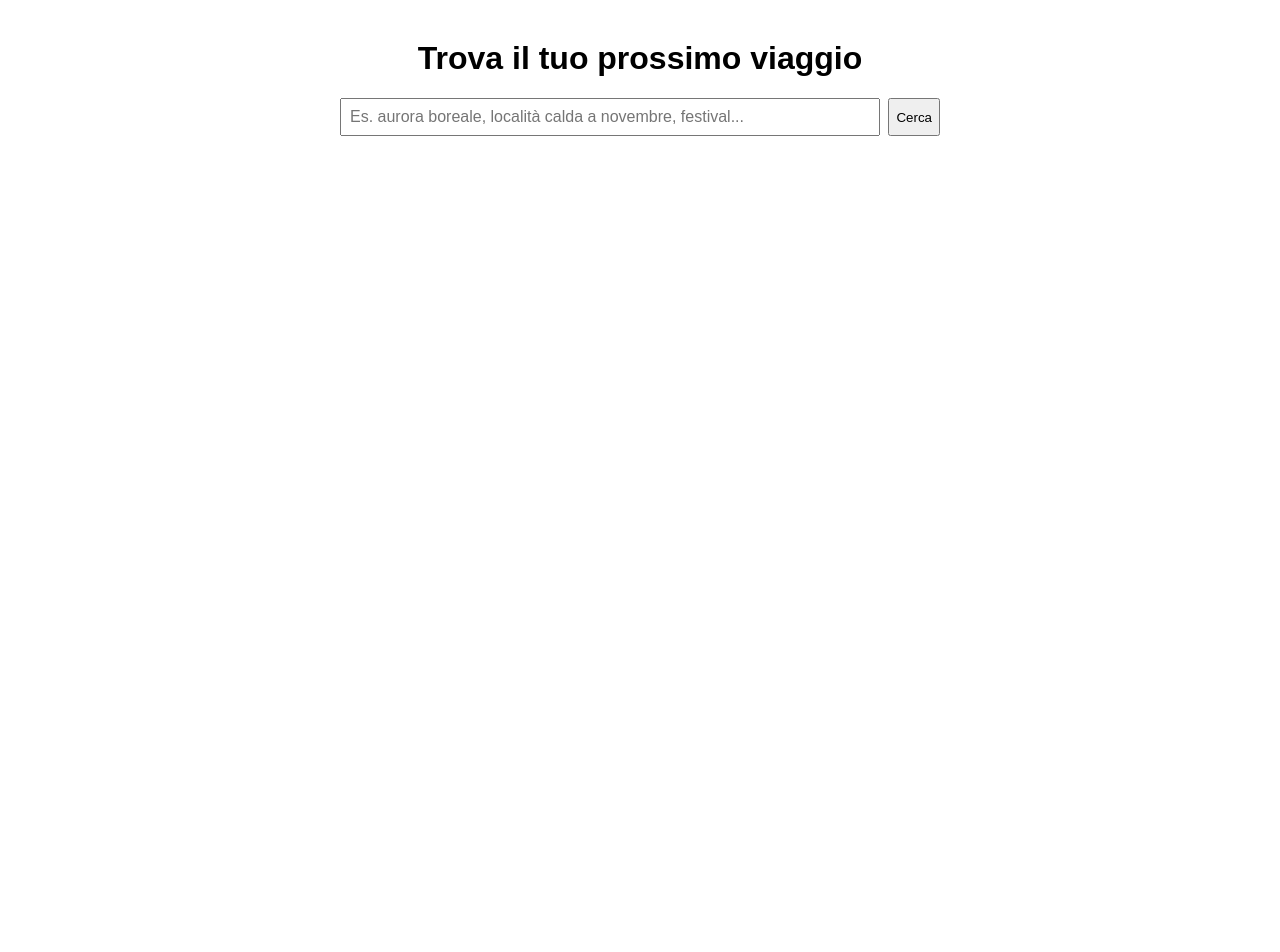
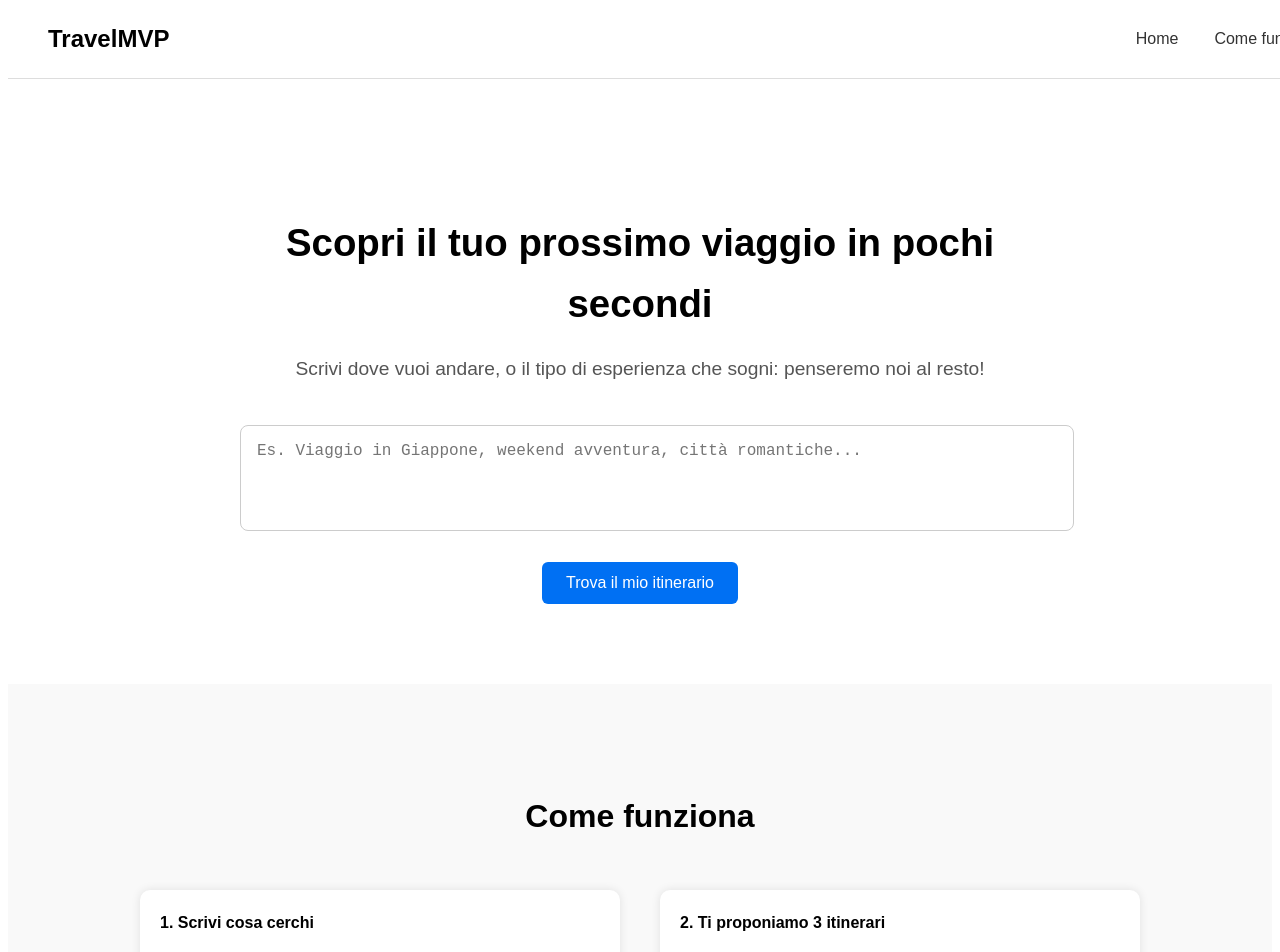
Before and after one commit to enricodifranco/travel-mvp-starter, a React (Create React App) app: page / in a window 1280 px wide. Shown: the top 952 px of the page. Before the commit the page ends 800 px from the top, so only its background shows below. Built offline with nearby package versions, Linux system fonts and the light colour scheme.

Commit message:
Update App.js

```diff
--- a/src/App.js
+++ b/src/App.js
@@ -1,88 +1,106 @@
 import { useState } from "react";
-
-const itineraries = [
-  {
-    id: "aurora01",
-    titolo: "Aurora Boreale in Norvegia",
-    stile: "natura",
-    periodo: "novembre-marzo",
-    localita: "Tromsø, Norvegia",
-    durata: "5 giorni",
-    contenuto:
-      "Giorno 1: Arrivo. Giorno 2: Safari aurora. Giorno 3: Slitte con i cani. Giorno 4: Relax in sauna. Giorno 5: Ritorno.",
-  },
-  {
-    id: "mare01",
-    titolo: "Relax alle Canarie",
-    stile: "mare",
-    periodo: "ottobre-aprile",
-    localita: "Fuerteventura, Spagna",
-    durata: "7 giorni",
-    contenuto:
-      "Giorno 1: Spiaggia. Giorno 2: Surf. Giorno 3: Escursione in barca. Giorno 4: Relax. Giorno 5: Trekking. Giorno 6: Mercatino. Giorno 7: Ritorno.",
-  },
-  {
-    id: "festival01",
-    titolo: "Vivi il Tomorrowland",
-    stile: "festival",
-    periodo: "luglio",
-    localita: "Boom, Belgio",
-    durata: "3 giorni",
-    contenuto:
-      "Giorno 1: Arrivo e apertura. Giorno 2: Concerti principali. Giorno 3: Chill‑out e ritorno.",
-  },
-];
 
 export default function App() {
   const [query, setQuery] = useState("");
-  const [risultati, setRisultati] = useState([]);
 
-  const cerca = () => {
-    const filtrati = itineraries.filter((it) =>
-      query
-        .toLowerCase()
-        .split(" ")
-        .some(
-          (kw) =>
-            it.titolo.toLowerCase().includes(kw) ||
-            it.stile.toLowerCase().includes(kw) ||
-            it.periodo.toLowerCase().includes(kw)
-        )
-    );
-    setRisultati(filtrati.length ? filtrati : itineraries.slice(0, 3));
+  const scrollTo = (id) => {
+    document.getElementById(id)?.scrollIntoView({ behavior: "smooth" });
   };
 
   return (
-    <div style={{ maxWidth: 600, margin: "40px auto", fontFamily: "sans-serif" }}>
-      <h1 style={{ textAlign: "center" }}>Trova il tuo prossimo viaggio</h1>
-      <div style={{ display: "flex", gap: "8px", marginBottom: 24 }}>
-        <input
-          style={{ flex: 1, padding: "8px", fontSize: "16px" }}
-          placeholder="Es. aurora boreale, località calda a novembre, festival..."
+    <div style={{ fontFamily: "sans-serif", lineHeight: 1.6 }}>
+      {/* HEADER */}
+      <header
+        style={{
+          position: "fixed",
+          top: 0,
+          width: "100%",
+          backgroundColor: "#fff",
+          borderBottom: "1px solid #ddd",
+          zIndex: 1000,
+          display: "flex",
+          justifyContent: "space-between",
+          padding: "20px 40px",
+        }}
+      >
+        <h2 style={{ margin: 0 }}>TravelMVP</h2>
+        <nav style={{ display: "flex", gap: "24px" }}>
+          <button onClick={() => scrollTo("home")} style={navBtnStyle}>Home</button>
+          <button onClick={() => scrollTo("come-funziona")} style={navBtnStyle}>Come funziona</button>
+        </nav>
+      </header>
+
+      {/* HERO - SEZIONE RICERCA */}
+      <section id="home" style={{ paddingTop: 100, maxWidth: 800, margin: "80px auto", textAlign: "center" }}>
+        <h1 style={{ fontSize: "2.4rem", marginBottom: 16 }}>
+          Scopri il tuo prossimo viaggio in pochi secondi
+        </h1>
+        <p style={{ fontSize: "1.2rem", color: "#555", marginBottom: 40 }}>
+          Scrivi dove vuoi andare, o il tipo di esperienza che sogni: penseremo noi al resto!
+        </p>
+        <textarea
           value={query}
           onChange={(e) => setQuery(e.target.value)}
-        />
-        <button onClick={cerca}>Cerca</button>
-      </div>
-      <div>
-        {risultati.map((it) => (
-          <div
-            key={it.id}
-            style={{
-              border: "1px solid #ddd",
-              borderRadius: 8,
-              padding: 16,
-              marginBottom: 16,
-            }}
-          >
-            <h2>{it.titolo}</h2>
-            <p style={{ color: "#555", margin: 0 }}>
-              {it.localita} • {it.durata}
-            </p>
-            <p>{it.contenuto}</p>
-          </div>
-        ))}
-      </div>
+          rows={4}
+          placeholder="Es. Viaggio in Giappone, weekend avventura, città romantiche..."
+          style={{
+            width: "100%",
+            padding: "16px",
+            fontSize: "16px",
+            borderRadius: 8,
+            border: "1px solid #ccc",
+            resize: "none",
+            marginBottom: 24,
+          }}
+        ></textarea>
+        <button
+          onClick={() => alert(`Hai cercato: ${query}`)}
+          style={primaryBtnStyle}
+        >
+          Trova il mio itinerario
+        </button>
+      </section>
+
+      {/* COME FUNZIONA */}
+      <section id="come-funziona" style={{ backgroundColor: "#f9f9f9", padding: "80px 20px" }}>
+        <h2 style={{ textAlign: "center", fontSize: "2rem", marginBottom: 48 }}>Come funziona</h2>
+        <div style={{ maxWidth: 1000, margin: "0 auto", display: "grid", gridTemplateColumns: "1fr 1fr", gap: 40 }}>
+          <div style={stepStyle}><strong>1. Scrivi cosa cerchi</strong><p>Descrivi un'idea, una destinazione, o una sensazione.</p></div>
+          <div style={stepStyle}><strong>2. Ti proponiamo 3 itinerari</strong><p>Sono dinamici, creati apposta in base alla tua richiesta.</p></div>
+          <div style={stepStyle}><strong>3. Personalizzali</strong><p>Scegli uno e modifica attività, date, durata, stile.</p></div>
+          <div style={stepStyle}><strong>4. Prenota</strong><p>Con link diretti, consigli locali, e supporto dedicato.</p></div>
+        </div>
+        <div style={{ textAlign: "center", marginTop: 64 }}>
+          <button onClick={() => scrollTo("home")} style={primaryBtnStyle}>
+            Portami al mio viaggio
+          </button>
+        </div>
+      </section>
     </div>
   );
 }
+
+const navBtnStyle = {
+  background: "none",
+  border: "none",
+  color: "#333",
+  fontSize: "16px",
+  cursor: "pointer",
+};
+
+const primaryBtnStyle = {
+  backgroundColor: "#0070f3",
+  color: "#fff",
+  border: "none",
+  padding: "12px 24px",
+  borderRadius: 6,
+  fontSize: "16px",
+  cursor: "pointer",
+};
+
+const stepStyle = {
+  background: "#fff",
+  padding: "20px",
+  borderRadius: "10px",
+  boxShadow: "0 0 10px rgba(0,0,0,0.1)",
+};
```
